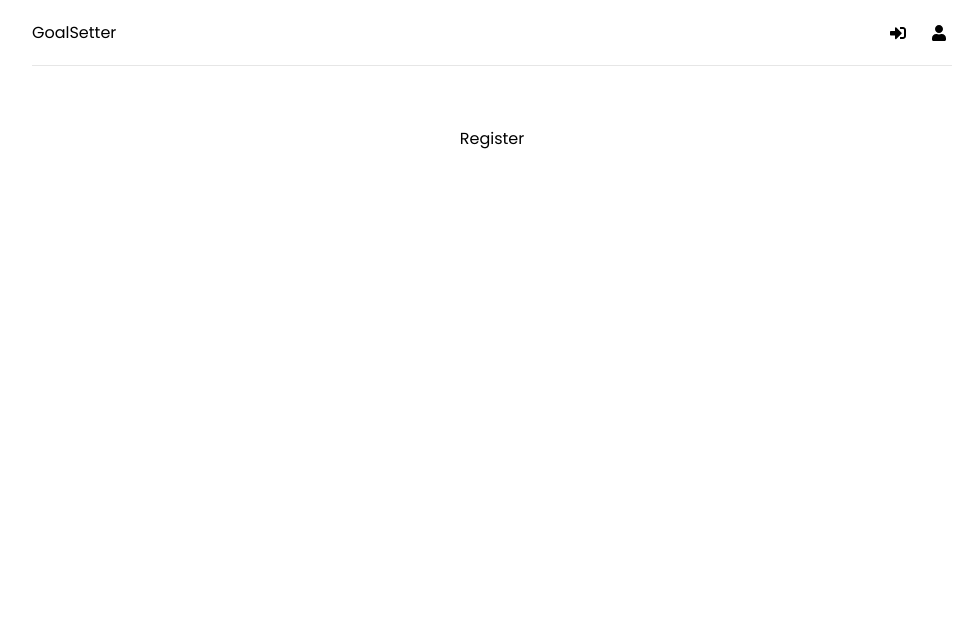
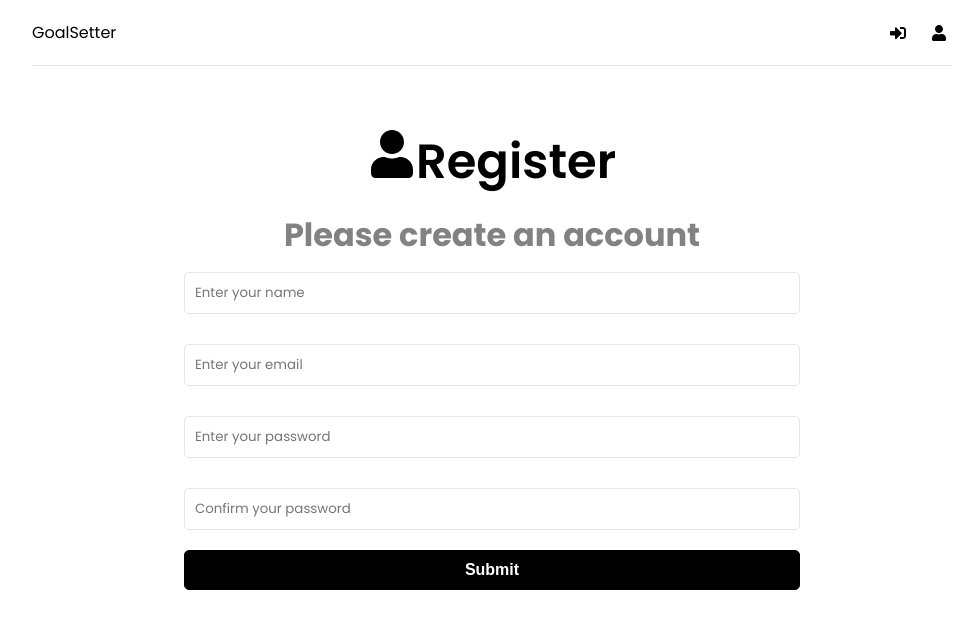
Before and after one commit to PedroFR91/mern-tutorial, a React (Create React App) app in the folder frontend/: page /register in a window 1280 px wide. Shown: the top 628 px of the page, without its empty margins (148-1125 px from the left). Built offline with nearby package versions, Linux system fonts and the light colour scheme.

Commit message:
Register Page

```diff
--- a/frontend/src/pages/Register.jsx
+++ b/frontend/src/pages/Register.jsx
@@ -1,5 +1,90 @@
+import { useState, useEffect } from 'react';
+import { FaUser } from 'react-icons/fa';
+
 function Register() {
-  return <div>Register</div>;
+  const [formData, setFormData] = useState({
+    name: '',
+    email: '',
+    password: '',
+    password2: '',
+  });
+
+  const { name, email, password, password2 } = formData;
+
+  const onChange = (e) => {
+    setFormData((prevState) => ({
+      ...prevState,
+      [e.target.name]: e.target.value,
+    }));
+  };
+
+  const onSubmit = (e) => {
+    e.preventDefault();
+  };
+  return (
+    <>
+      <section className='heading'>
+        <h1>
+          <FaUser />
+          Register
+        </h1>
+        <p>Please create an account</p>
+        <section className='form'>
+          <form onSubmit={onSubmit}>
+            <div className='form-group'>
+              <input
+                type='text'
+                className='form-control'
+                id='name'
+                name='name'
+                value={name}
+                placeholder='Enter your name'
+                onChange={onChange}
+              />
+            </div>
+            <div className='form-group'>
+              <input
+                type='email'
+                className='form-control'
+                id='email'
+                name='email'
+                value={email}
+                placeholder='Enter your email'
+                onChange={onChange}
+              />
+            </div>
+            <div className='form-group'>
+              <input
+                type='password'
+                className='form-control'
+                id='password'
+                name='password'
+                value={password}
+                placeholder='Enter your password'
+                onChange={onChange}
+              />
+            </div>
+            <div className='form-group'>
+              <input
+                type='password'
+                className='form-control'
+                id='password2'
+                name='password2'
+                value={password2}
+                placeholder='Confirm your password'
+                onChange={onChange}
+              />
+            </div>
+            <div className='form-group'>
+              <button type='submit' className='btn btn-block'>
+                Submit
+              </button>
+            </div>
+          </form>
+        </section>
+      </section>
+    </>
+  );
 }
 
 export default Register;
```
